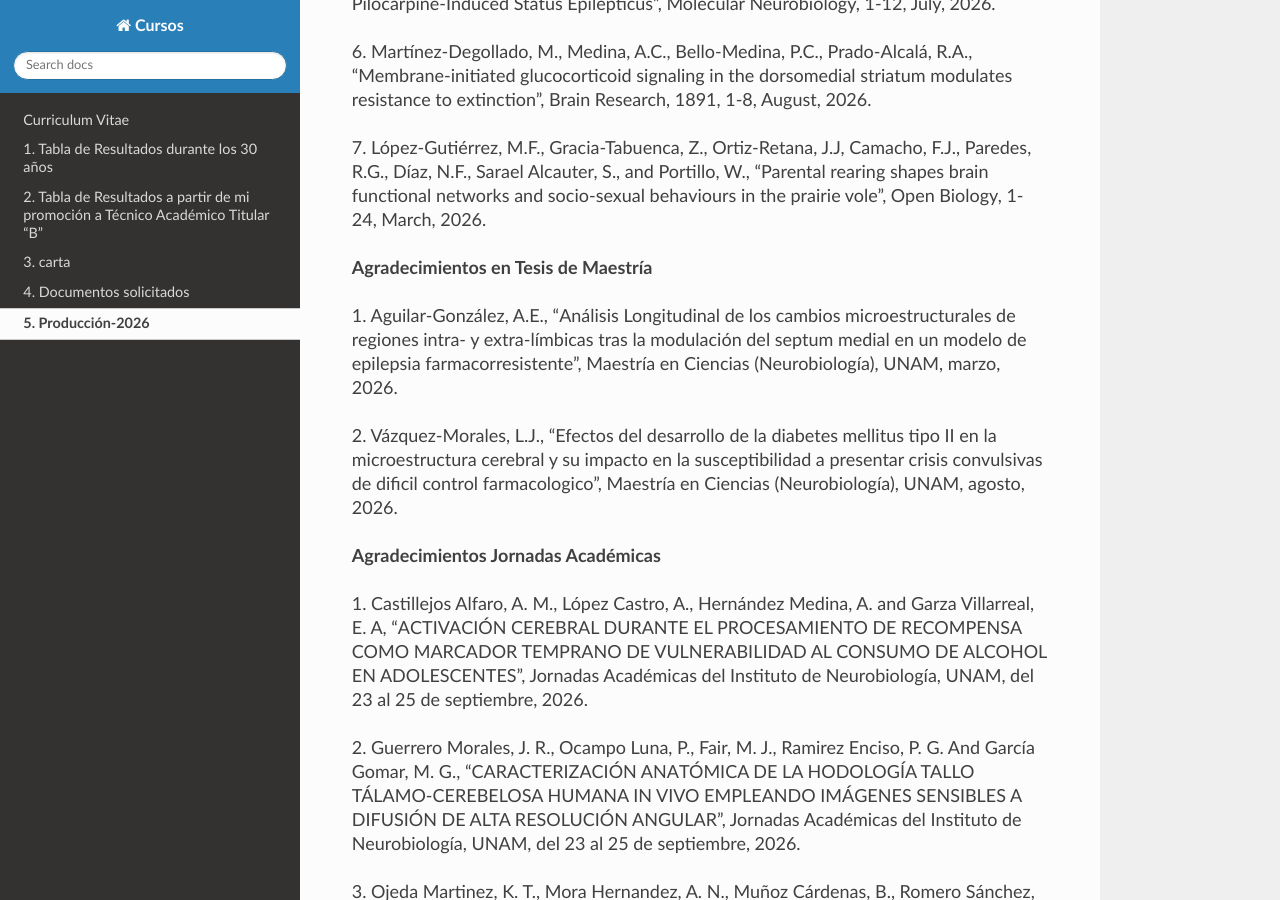
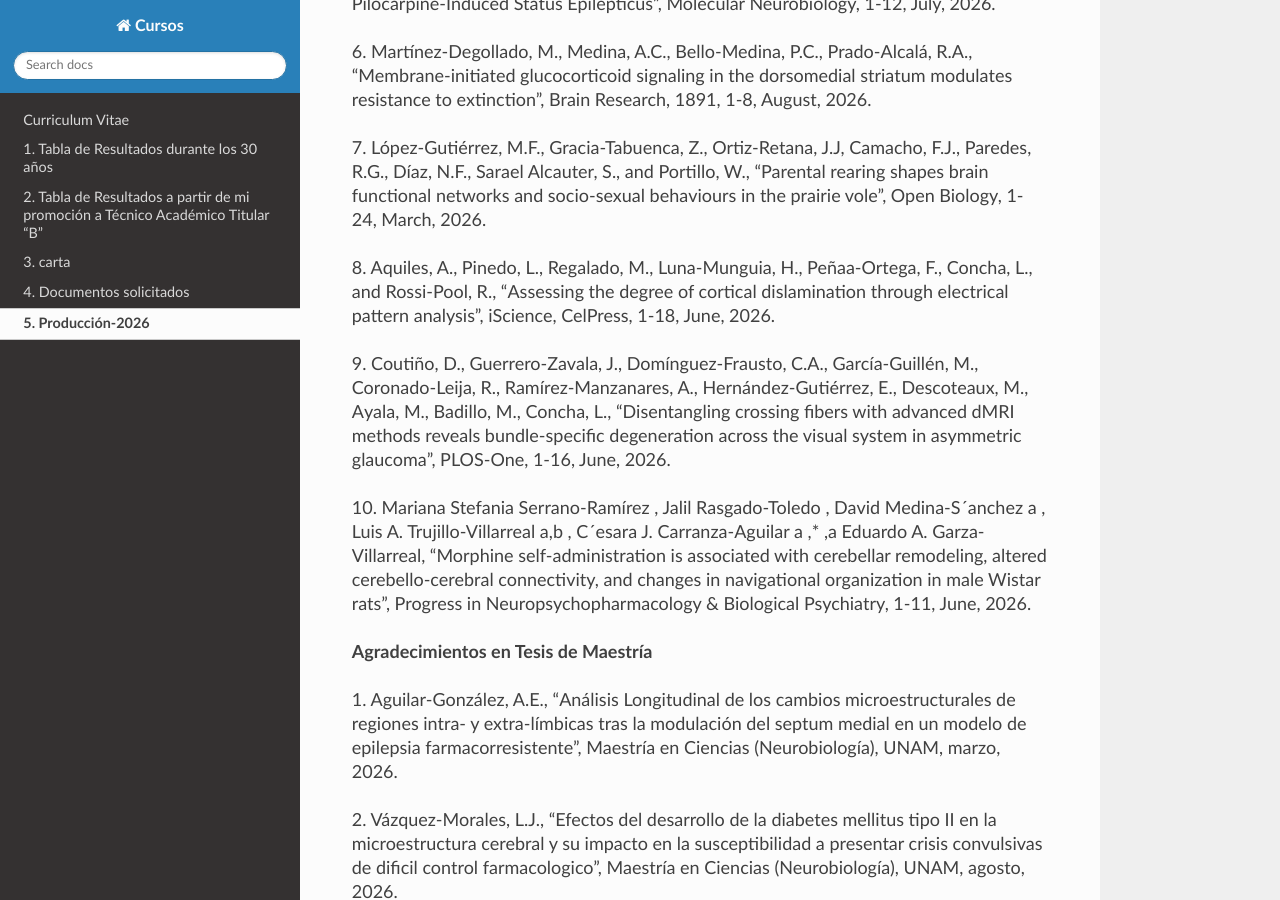
Before and after one commit to matecom57/santosg57-temarios, a Sphinx documentation site: the page built from docs/source/produccion_2026.rst, in a window 1280 px wide and 900 px high, scrolled down 911 px. Built offline with Sphinx 7.4.7 and the Read the Docs theme 3.1.0, drawn with Linux system fonts in a browser that asks for light colours; pages that are not in the unit, such as notebooks, are missing from menus.

Commit message:
Test comité

```diff
--- a/docs/source/produccion_2026.rst
+++ b/docs/source/produccion_2026.rst
@@ -33,6 +33,20 @@ dorsomedial striatum modulates resistance to extinction", Brain Research, 1891,
 7. López-Gutiérrez, M.F., Gracia-Tabuenca, Z., Ortiz-Retana, J.J, Camacho, F.J., Paredes, R.G., Díaz, N.F., Sarael Alcauter, S.,
 and Portillo, W., "Parental rearing shapes brain functional networks and socio-sexual behaviours in the prairie vole", Open
 Biology, 1-24, March, 2026.
+
+8. Aquiles, A., Pinedo, L., Regalado, M., Luna-Munguia, H., Peñaa-Ortega, F., Concha, L.,  and Rossi-Pool, R.,
+"Assessing the degree of cortical dislamination through electrical pattern analysis", iScience, CelPress, 1-18, June, 2026.
+
+9. Coutiño, D., Guerrero-Zavala, J., Domínguez-Frausto, C.A., García-Guillén, M., Coronado-Leija, R.,
+Ramírez-Manzanares, A., Hernández-Gutiérrez, E., Descoteaux, M., Ayala, M., Badillo, M., Concha, L., "Disentangling
+crossing fibers with advanced dMRI methods reveals bundle-specific degeneration across the visual system in asymmetric glaucoma", PLOS-One,
+1-16, June, 2026.
+
+10. Mariana Stefania Serrano-Ramírez , Jalil Rasgado-Toledo , David Medina-S´anchez a , Luis A. Trujillo-Villarreal a,b , C´esara J.
+Carranza-Aguilar a ,* ,a Eduardo A. Garza-Villarreal, "Morphine self-administration is associated with cerebellar remodeling, altered
+cerebello-cerebral connectivity, and changes in navigational organization in male Wistar rats", Progress in Neuropsychopharmacology &
+Biological Psychiatry, 1-11, June, 2026.
+
 
 **Agradecimientos en Tesis de Maestría**
 
```
